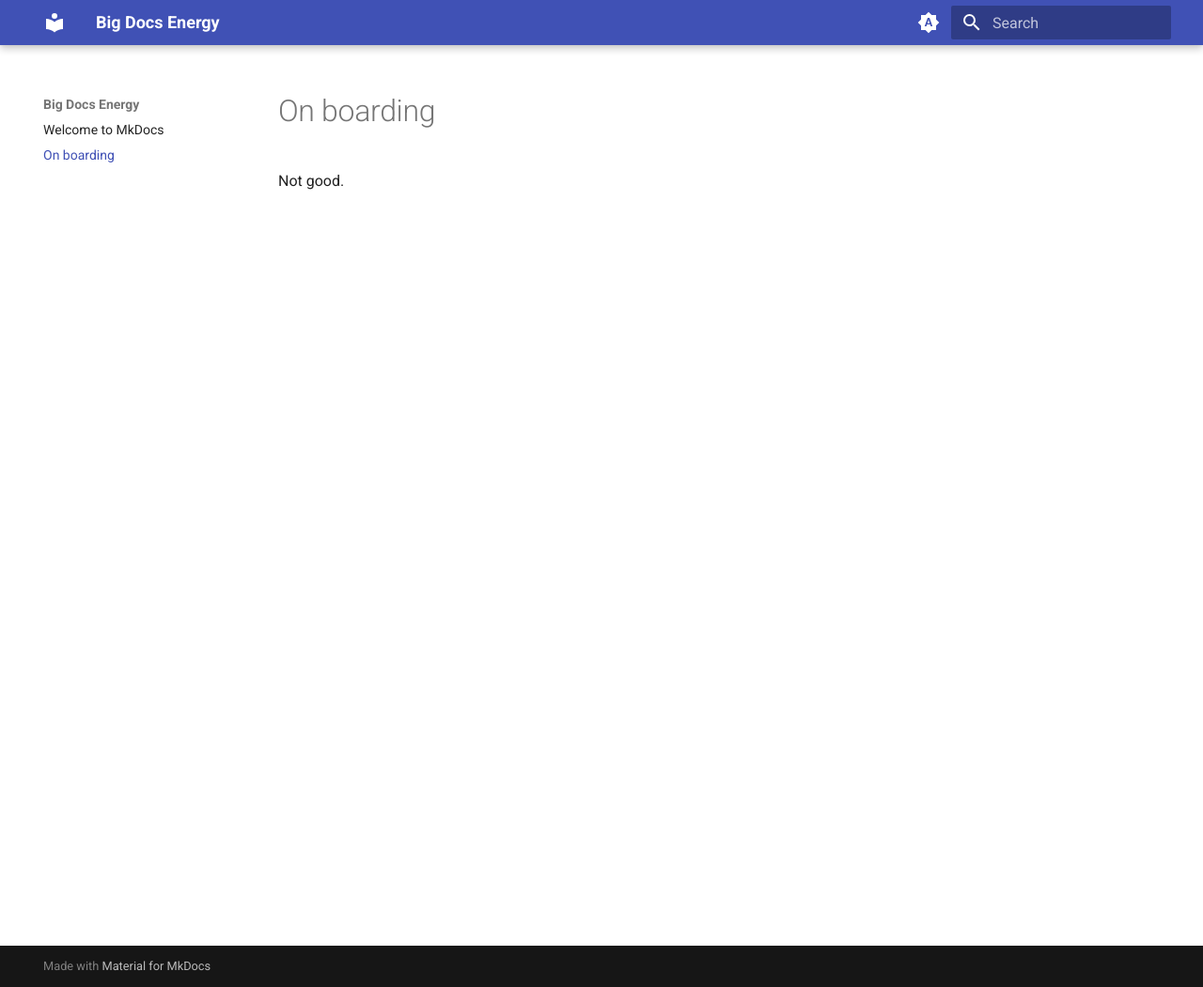
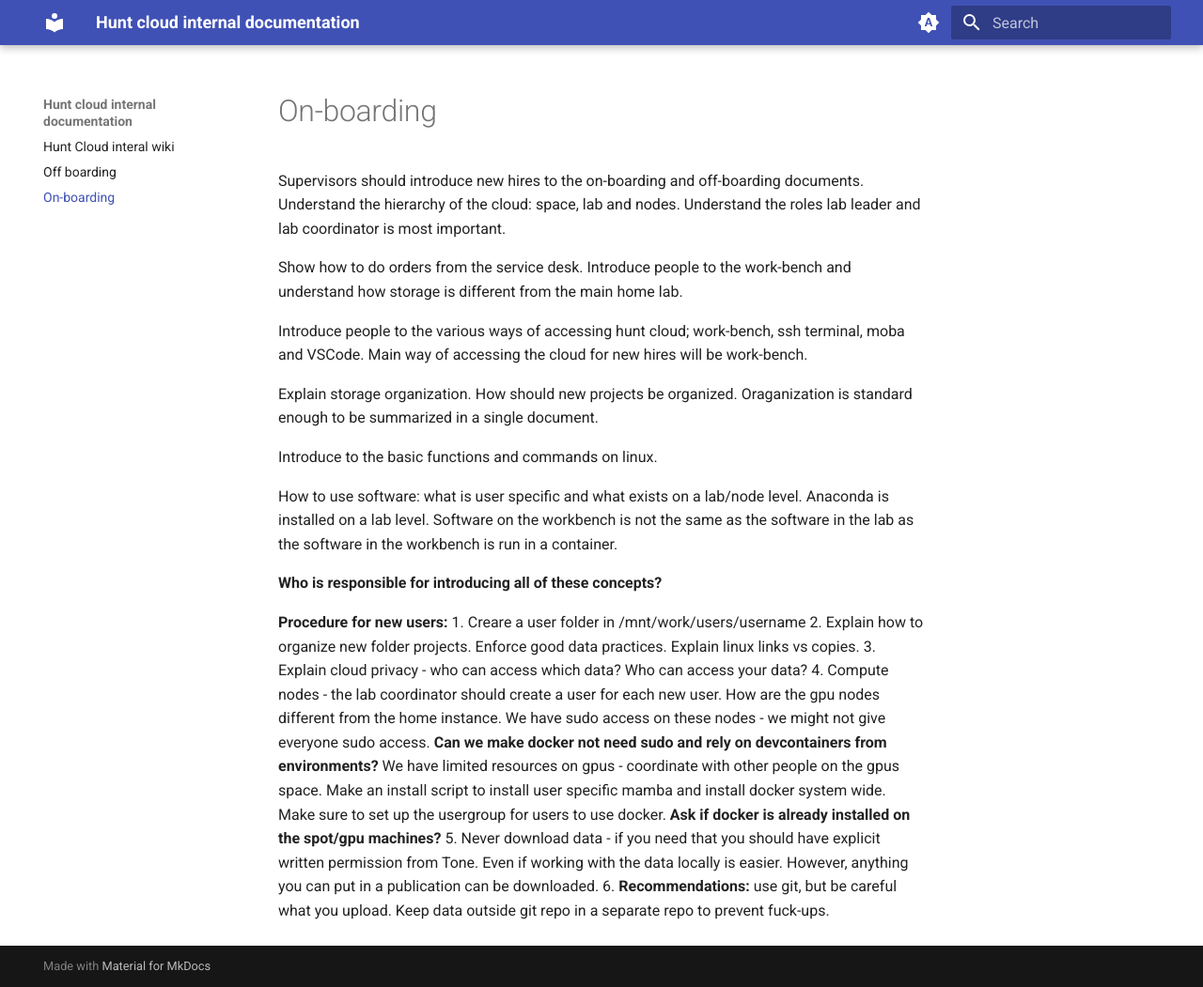
Before and after one commit to skarrea/HC-docs, an MkDocs documentation site: the page built from docs/on-boarding.md, in a window 1280 px wide and 1051 px high. Shown: the whole window at 94% size. Built offline with MkDocs 1.6.1 and Material for MkDocs 9.7.7, drawn with Linux system fonts in a browser that asks for light colours.

Commit message:
almost initial commit

```diff
--- a/docs/on-boarding.md
+++ b/docs/on-boarding.md
@@ -1,2 +1,22 @@
-# On boarding
-Not good.
+# On-boarding
+Supervisors should introduce new hires to the on-boarding and off-boarding documents. Understand the hierarchy of the cloud: space, lab and nodes. Understand the roles lab leader and lab coordinator is most important.
+
+Show how to do orders from the service desk. Introduce people to the work-bench and understand how storage is different from the main home lab.
+
+Introduce people to the various ways of accessing hunt cloud; work-bench, ssh terminal, moba and VSCode. Main way of accessing the cloud for new hires will be work-bench.
+
+Explain storage organization. How should new projects be organized. Oraganization is standard enough to be summarized in a single document.
+
+Introduce to the basic functions and commands on linux.
+
+How to use software: what is user specific and what exists on a lab/node level. Anaconda is installed on a lab level. Software on the workbench is not the same as the software in the lab as the software in the workbench is run in a container.
+
+**Who is responsible for introducing all of these concepts?**
+
+**Procedure for new users:**
+1. Creare a user folder in /mnt/work/users/username
+2. Explain how to organize new folder projects. Enforce good data practices. Explain linux links vs copies.
+3. Explain cloud privacy - who can access which data? Who can access your data?
+4. Compute nodes - the lab coordinator should create a user for each new user. How are the gpu nodes different from the home instance. We have sudo access on these nodes - we might not give everyone sudo access.  **Can we make docker not need sudo and rely on devcontainers from environments?** We have limited resources on gpus - coordinate with other people on the gpus space. Make an install script to install user specific mamba and install docker system wide. Make sure to set up the usergroup for users to use docker. **Ask if docker is already installed on the spot/gpu machines?**
+5. Never download data - if you need that you should have explicit written permission from Tone. Even if working with the data locally is easier. However, anything you can put in a publication can be downloaded.
+6. **Recommendations:** use git, but be careful what you upload. Keep data outside git repo in a separate repo to prevent fuck-ups.
--- a/mkdocs.yml
+++ b/mkdocs.yml
@@ -1,4 +1,4 @@
-site_name: Big Docs Energy
+site_name: Hunt cloud internal documentation
 theme:
   name: material
   palette:
```
Also changed, not shown: docs/index.md (+2 -16 lines), docs/off-boarding.md (added, +9 -0 lines).
